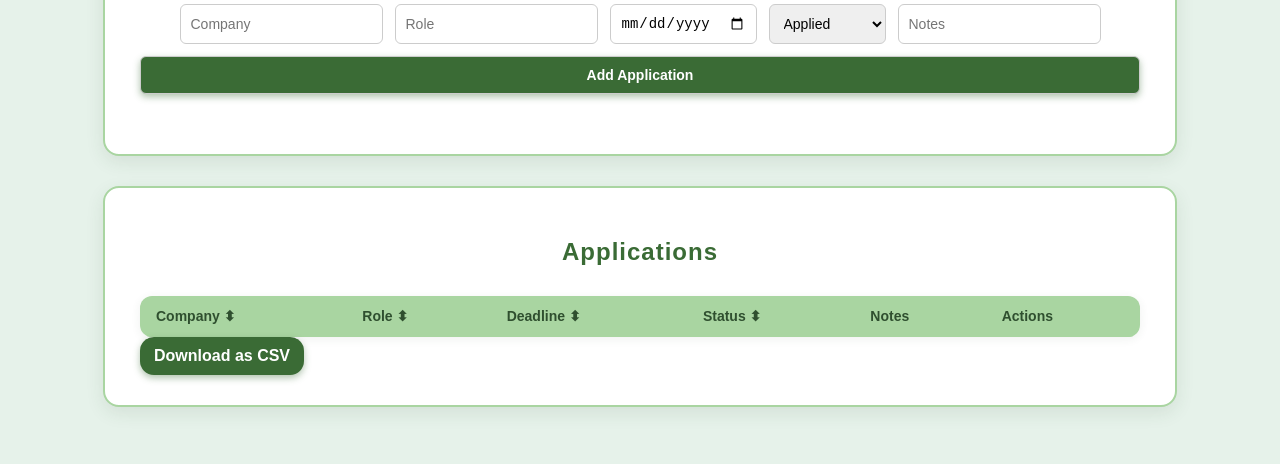
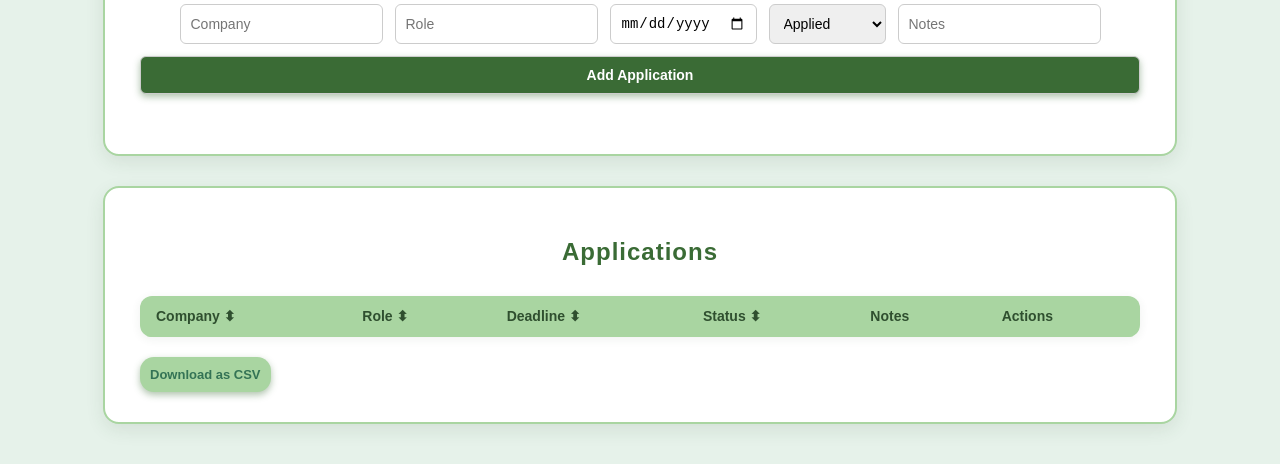
Before and after one commit to mathildepellegrin/internship-tracker, a plain HTML site: page index.html in a window 1280 px wide. Shown: the part 170-634 px from the top of the page. Drawn offline with Linux system fonts and the light colour scheme.

Commit message:
Update index.html

```diff
--- a/index.html
+++ b/index.html
@@ -24,7 +24,7 @@
     <button type="submit">Add Application</button>
   </form>
 </div>
-  <div class="container">
+<div class="container">
   <h2>Applications</h2>
 
   <table id="application-table">
@@ -41,7 +41,7 @@
     <tbody></tbody>
   </table>
 
-  <button onclick="downloadCSV()">Download as CSV</button>
-  </div>
+  <button id="download" onclick="downloadCSV()">Download as CSV</button>
+</div>
 </body>
 </html>
```
